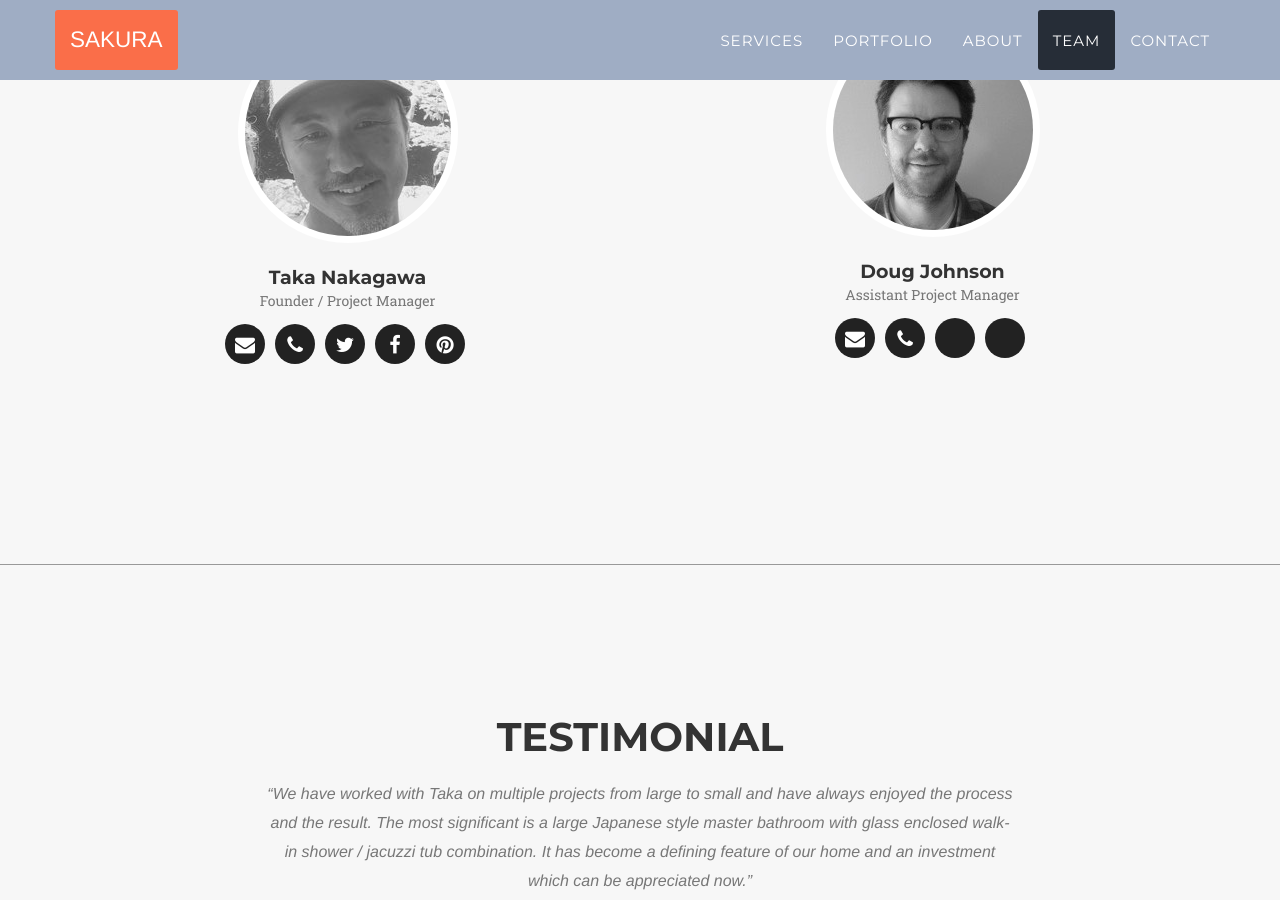
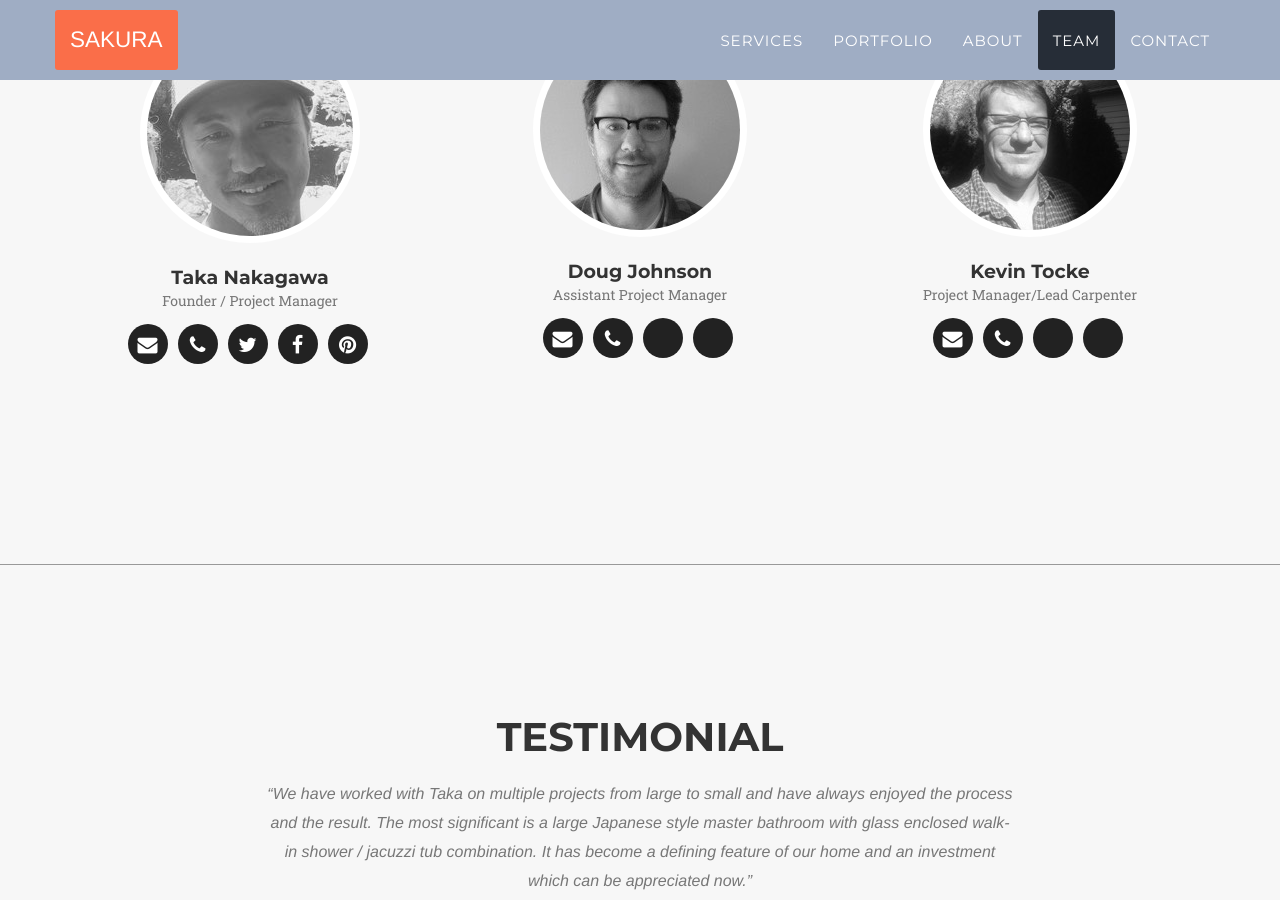
Before and after one commit to whaleen/sakuragroup.co, a Jekyll site: the page built from index.html, in a window 1280 px wide and 900 px high, scrolled down 5690 px. Built offline with Jekyll 4.4.1, drawn with Linux system fonts in a browser that asks for light colours; some web fonts are replaced.

Commit message:
added kevin to the team

```diff
--- a/_config.yml
+++ b/_config.yml
@@ -40,6 +40,17 @@ people:
       url:
     - title:
       url:
+- name: Kevin Tocke
+  pic: 3
+  position: Project Manager/Lead Carpenter
+  email:
+  telephone:
+  biography:
+  social:
+    - title:
+      url:
+    - title:
+      url:
 
 
 # Social networks usernames (many more available: google-plus, flickr, dribbble, pinterest, instagram, tumblr, linkedin, etc.)
--- a/_includes/team.html
+++ b/_includes/team.html
@@ -10,7 +10,7 @@
             </div>
             <div class="row">
                 {% for member in site.people %}
-                <div class="col-sm-6 col-md-6">
+                <div class="col-sm-4 col-md-4">
                     <div class="team-member">
                         <img src="img/team/{{ member.pic }}.jpg" class="img-responsive img-circle" alt="">
                         <h4>{{ member.name }}</h4>
```
Also changed, not shown: img/team/3.jpg, img/team/4.jpg (added).
